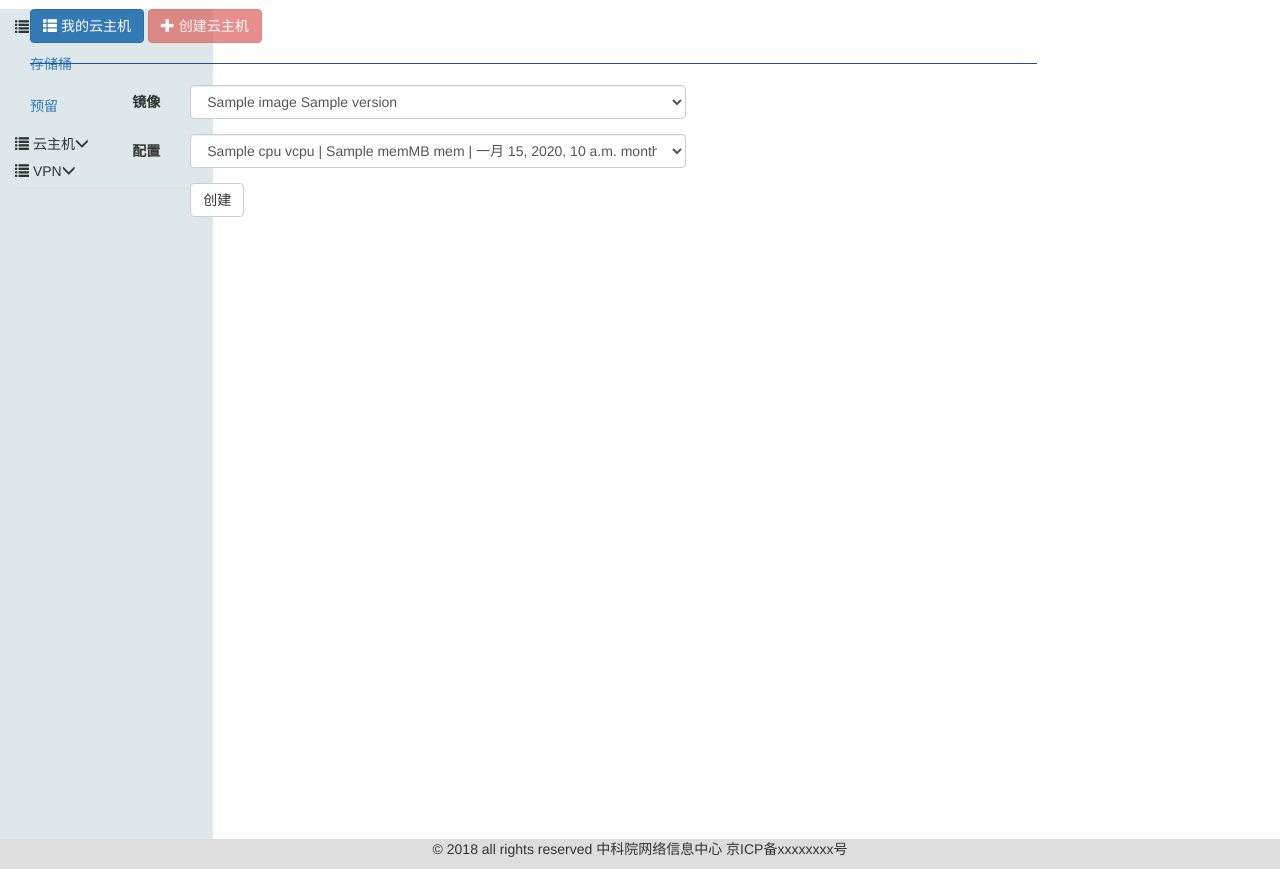
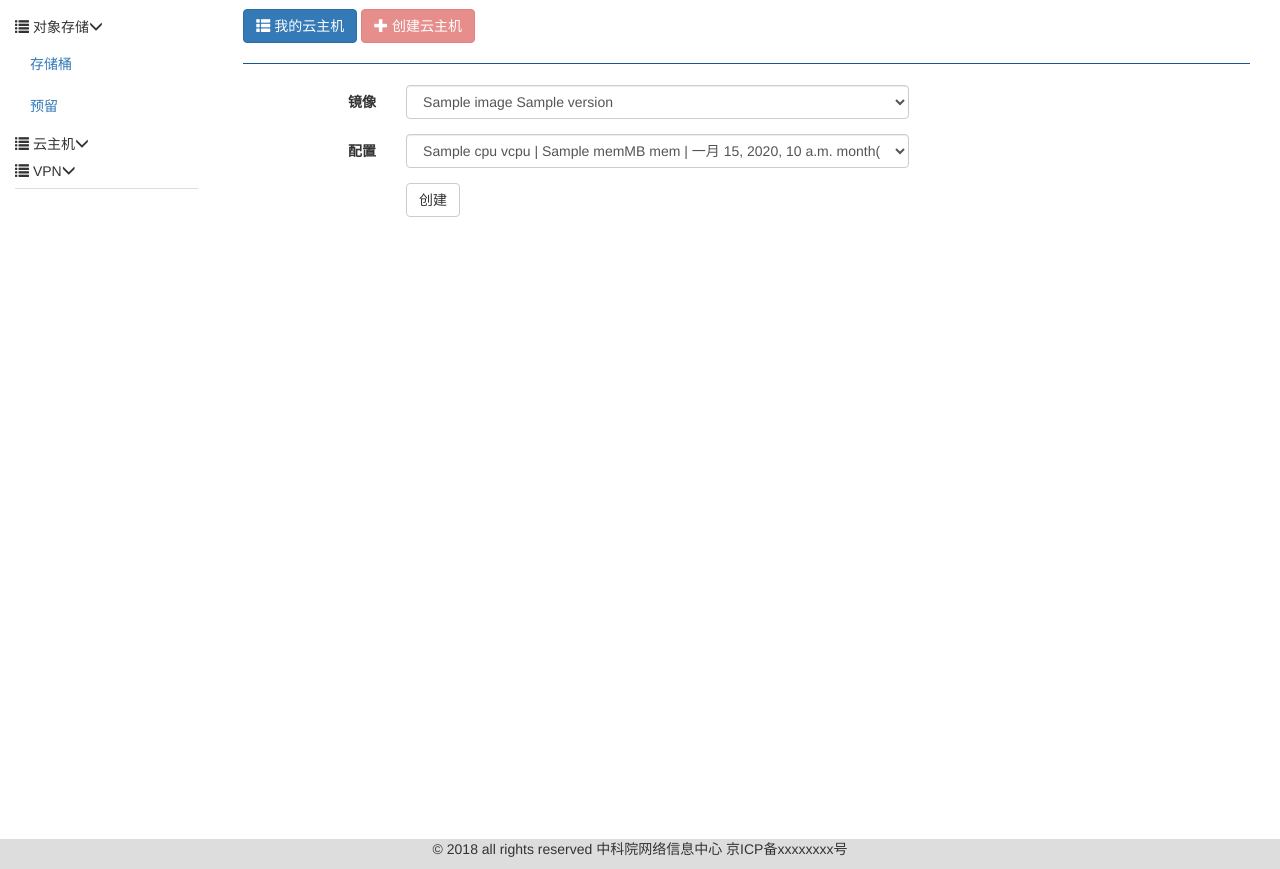
Before and after one commit to i-harbor/iharbor, a Django app: template apps/evcloud/templates/evcloud_add.html in a window 1280 px wide. Shown: the part 51-920 px from the top of the page. Run offline with Django 3.2, Linux system fonts and the light colour scheme; the template is opened without the code that fills it: most values are stand-ins (such as "Sample title", 1, 10 or a date in 2020); parts of the project's set-up code (start-up, migrations or seed data) failed here and were passed over; some libraries are stand-ins or nearby versions.

Commit message:
修改evcloud.css

```diff
--- a/apps/evcloud/static/evcloud/evcloud.css
+++ b/apps/evcloud/static/evcloud/evcloud.css
@@ -14,20 +14,3 @@
     height: 6px;
     margin-bottom: 0;
 }
-
-.sidebar {
-	overflow: auto;
-	/*font-size: 12px;*/
-	/*font-weight: 200;*/
-	background-color: rgba(165, 189, 194, 0.36);
-	position: fixed;
-	top: 60px;
-	/*width: 225px;*/
-	height: 100%;
-	color: rgba(33, 38, 39, 0.92);
-}
-
-.form-horizontal .form-group {
-    margin-right: 0px;
-    margin-left: -15px;
-}
```
